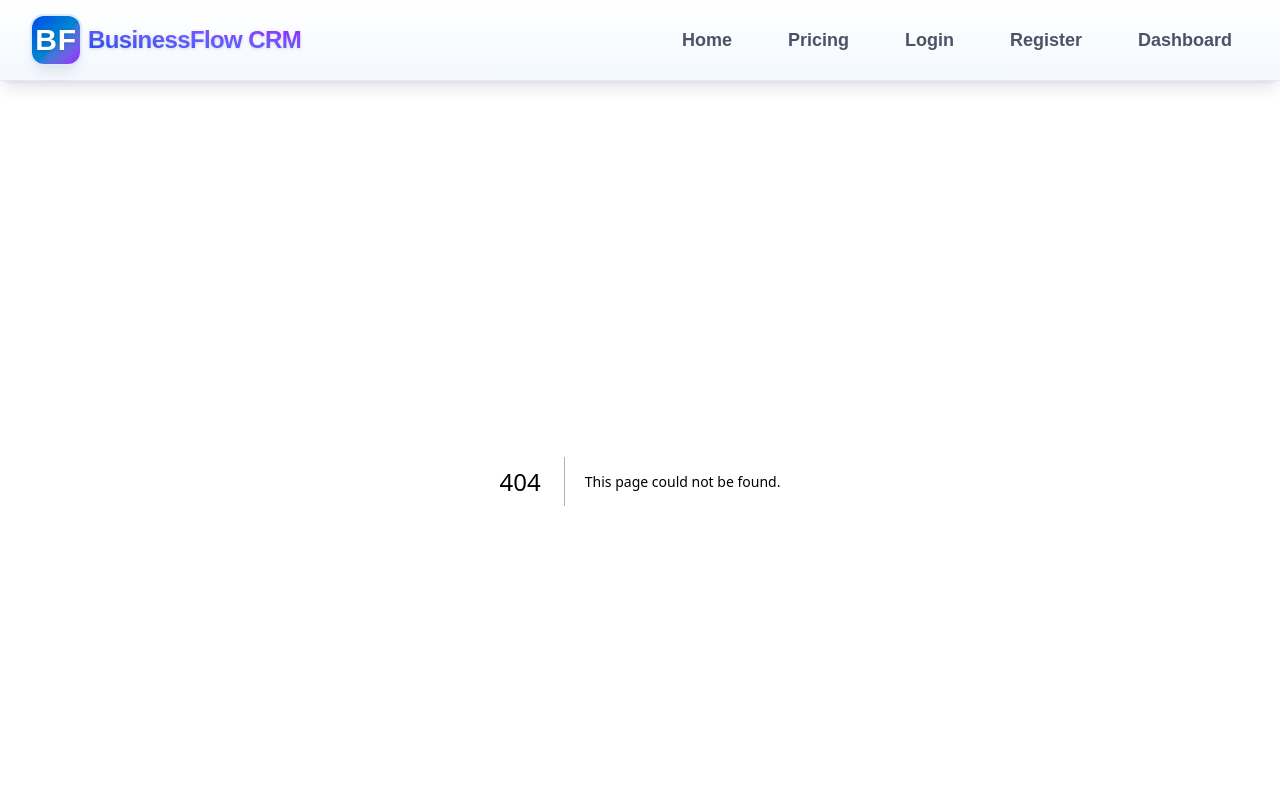
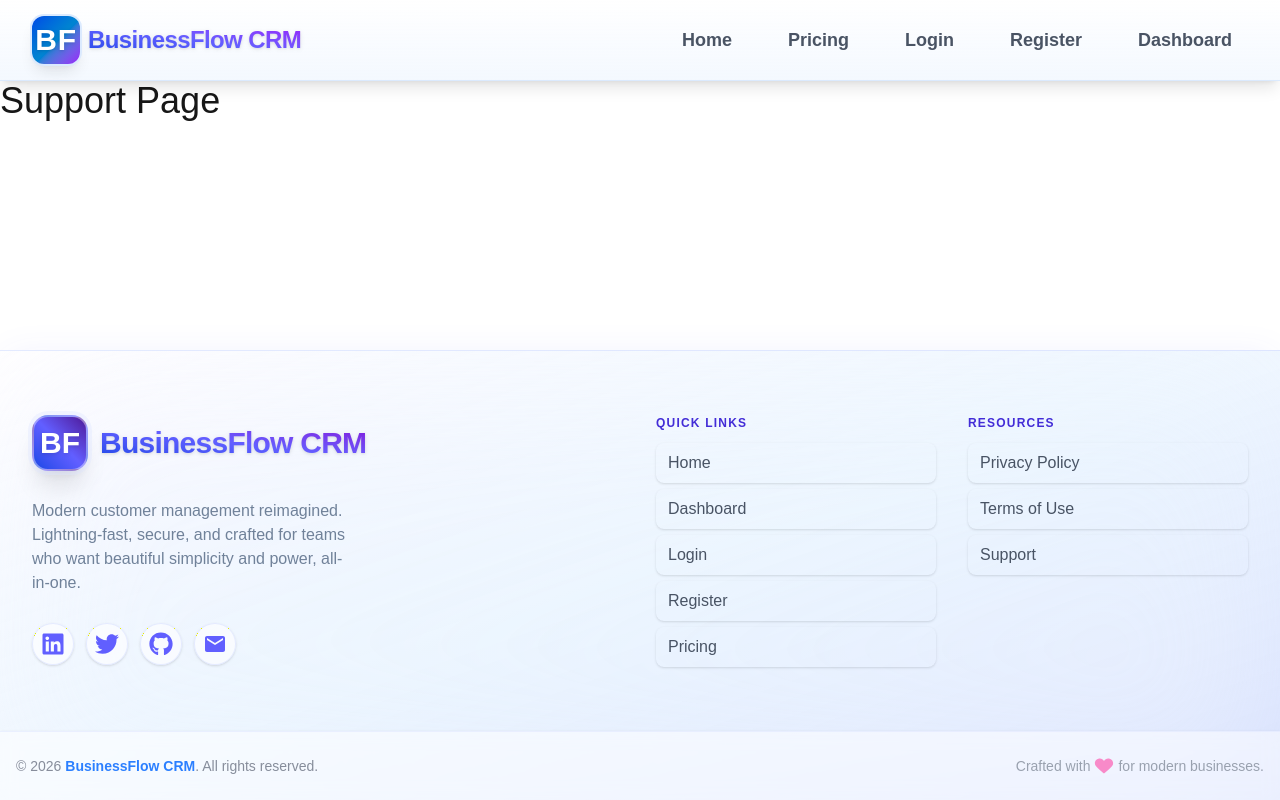
Before and after one commit to ionutpetru4046/business-flow, a Next.js app: page /support in a window 1280 px wide. Before the commit this address had no page. Shown: the top 800 px of the page. Built offline with nearby package versions, Linux system fonts and the light colour scheme.

Commit message:
privacy,terms,support pages added

```diff
--- /dev/null
+++ b/app/privacy/page.tsx
@@ -0,0 +1,7 @@
+export default function Privacy() {
+    return (
+        <main>
+            <h1 className="text-4xl">Privacy Page</h1>
+        </main>
+    )
+}
--- /dev/null
+++ b/app/support/page.tsx
@@ -0,0 +1,7 @@
+export default function Support() {
+    return (
+        <main>
+            <h1 className="text-4xl">Support Page</h1>
+        </main>
+    )
+}
--- /dev/null
+++ b/app/terms/page.tsx
@@ -0,0 +1,7 @@
+export default function Terms() {
+    return (
+        <main>
+            <h1 className="text-4xl">Terms Page</h1>
+        </main>
+    )
+}
```
